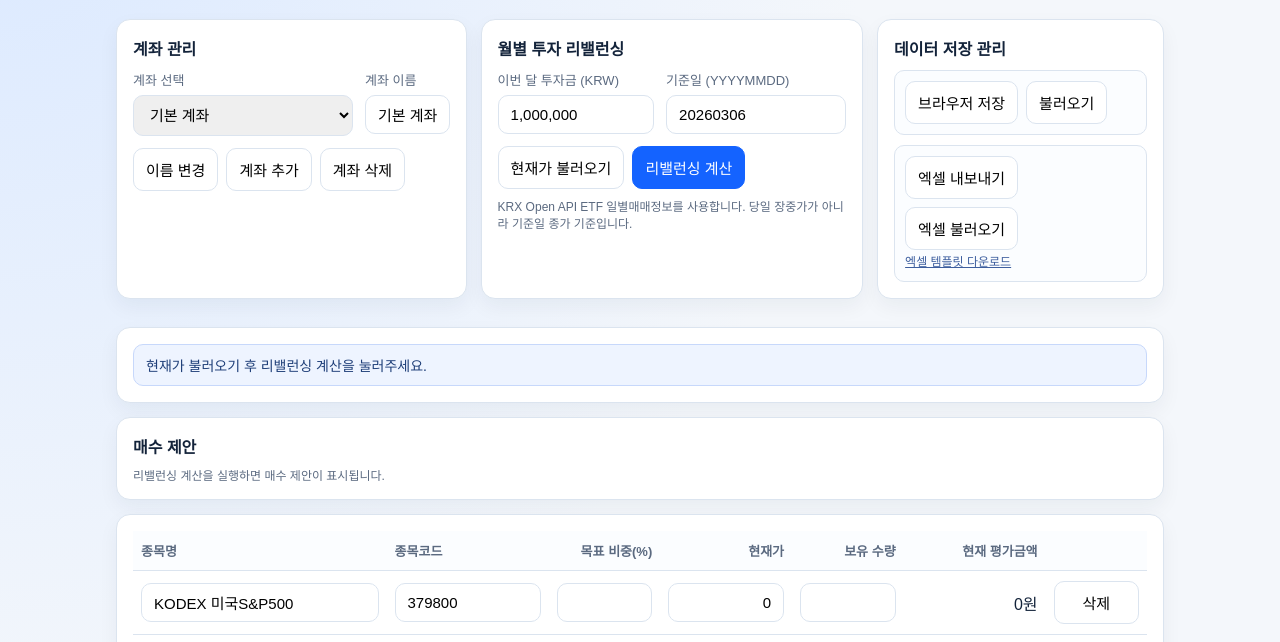
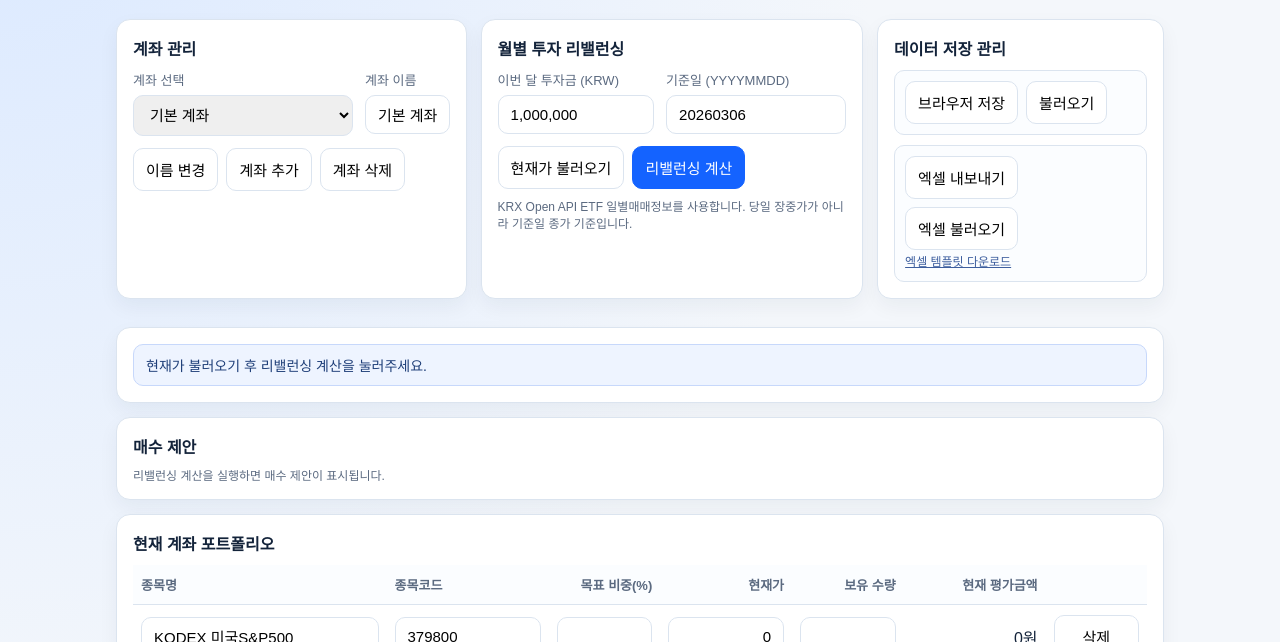
Before and after one commit to eunitnoc1050/rebalancing, a website: page index.html in a window 1280 px wide. Shown: the part 113-755 px from the top of the page. Drawn offline with Linux system fonts and the light colour scheme.

Commit message:
Add 현재 계좌 포트폴리오 제목

```diff
--- a/index.html
+++ b/index.html
@@ -416,6 +416,7 @@
       </section>
 
       <section class="card table-wrap">
+        <h2 class="section-title">현재 계좌 포트폴리오</h2>
         <table id="assetTable">
           <colgroup>
             <col style="width: 25%" />
```
